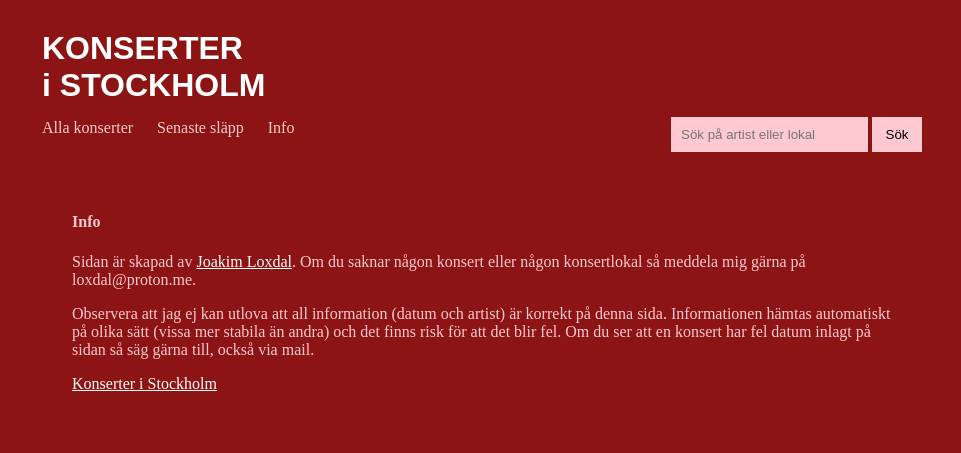
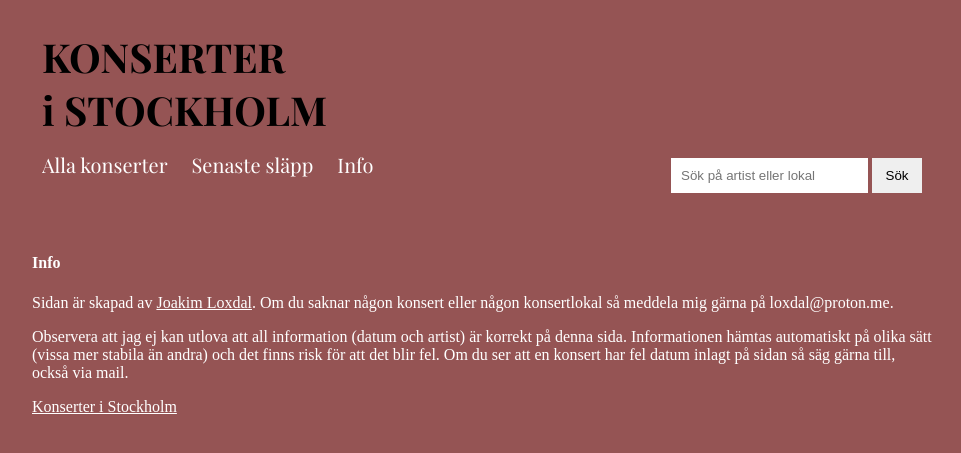
Before and after one commit to mrkickling/konserteristockholm, a PHP site: page /info.php in a window 1280 px wide. Shown: the top 453 px of the page, without its empty margins (158-1119 px from the left). Run offline with PHP 8.4, Linux system fonts and the light colour scheme.

Commit message:
Color changes to website

```diff
--- a/web/assets/style.css
+++ b/web/assets/style.css
@@ -15,8 +15,11 @@
 
 body, html {
     margin: 0;
-    background: #8c1414;
-    color: #ffc9d1;
+}
+
+body {
+    background-color: #955454;
+    color: white;
 }
 
 header {
@@ -59,9 +62,10 @@ header h3 {
     margin: 0;
     font-size: 200%;
     display: inline;
-    font-weight: bold;
-    color: white;
-    font-family: Arial, Helvetica, sans-serif;
+    font-weight: bolder;
+    color: black;
+    font-size: 40px;
+    font-family: Playfair;
 }
 
 header nav {
@@ -72,8 +76,10 @@ header nav {
 }
 
 header nav a {
+    font-family: Playfair;
+    font-size: 20px;
     padding: 10px;
-    color: #ffc9d1;
+    color: white;
 }
 
 header nav a:hover {
@@ -90,12 +96,12 @@ header nav form {
 
 .concert-list {
     padding: 0;
+    margin: 0;
 }
 
 .concert-header-container {
     display: block;
-    margin: 10px 0px;
-    height: 60px;
+    margin-top: 20px;
 }
 
 .concert-date-header {
@@ -103,8 +109,8 @@ header nav form {
     margin: 0;
     padding: 15px;
     display: block;
-    background: #ffc9d1;
-    color: rgb(100, 20, 20);
+    background: #020202;
+    color: white;
     z-index: 10;
 }
 
@@ -135,13 +141,13 @@ header nav form {
 }
 
 .concert:nth-of-type(2n) {
-    background: #8c1414;
+    background: #772424;
     color: #ffc9d1;
 }
 
 .concert:nth-of-type(2n + 1) {
     color: #ffc9d1;
-    background: #5C0011;
+    background: #530C19;
 }
 
 .concert {
@@ -179,10 +185,6 @@ header nav form {
 }
 
 
-.info {
-    padding: 0 40px;
-}
-
 .info a {
     color: white;
 }
@@ -194,14 +196,12 @@ header nav form {
 }
 
 .search-form input[type="submit"] {
-    background: #ffc9d1;
     border: 0;
     box-shadow:0;
     padding: 10px;
     width: 50px;
 }
 .search-form input[type="text"] {
-    background: #ffc9d1;
     border: 0;
     box-shadow:0;
     padding: 10px;
```
